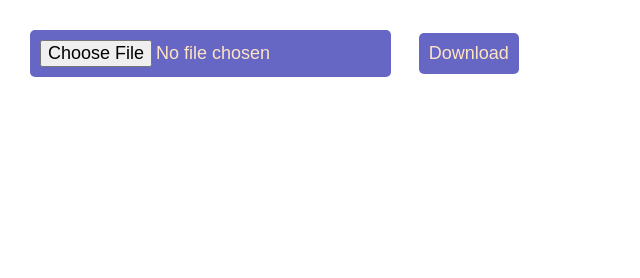
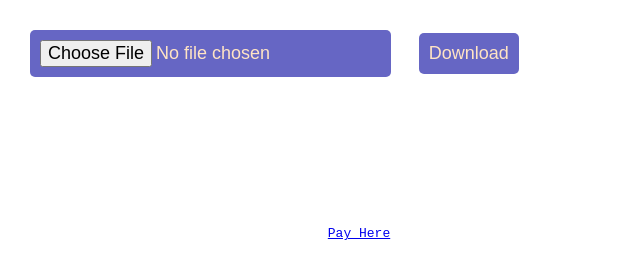
Before and after one commit to shekilrahman/asciiImage, a plain HTML site: page index.html in a window 1280 px wide. Shown: the full height of the page, 0-640 px from the left. Drawn offline with Linux system fonts and the light colour scheme.

Commit message:
Update index.html

```diff
--- a/index.html
+++ b/index.html
@@ -11,6 +11,7 @@
     <button id="downloadButton">Download</button><br>
     <canvas id="asciiCanvas"></canvas>
     <canvas id="asciiCanvasResized" style="display: none;"></canvas>
+    <a href="upi://pay?pa=shekilrahman@okicici&pn=shekil%20rahman&am=17.00&cu=INR&aid=uGICAgICft-25Ag">Pay Here</a>
 
     <script src="main.js"></script>
 </body>
```
